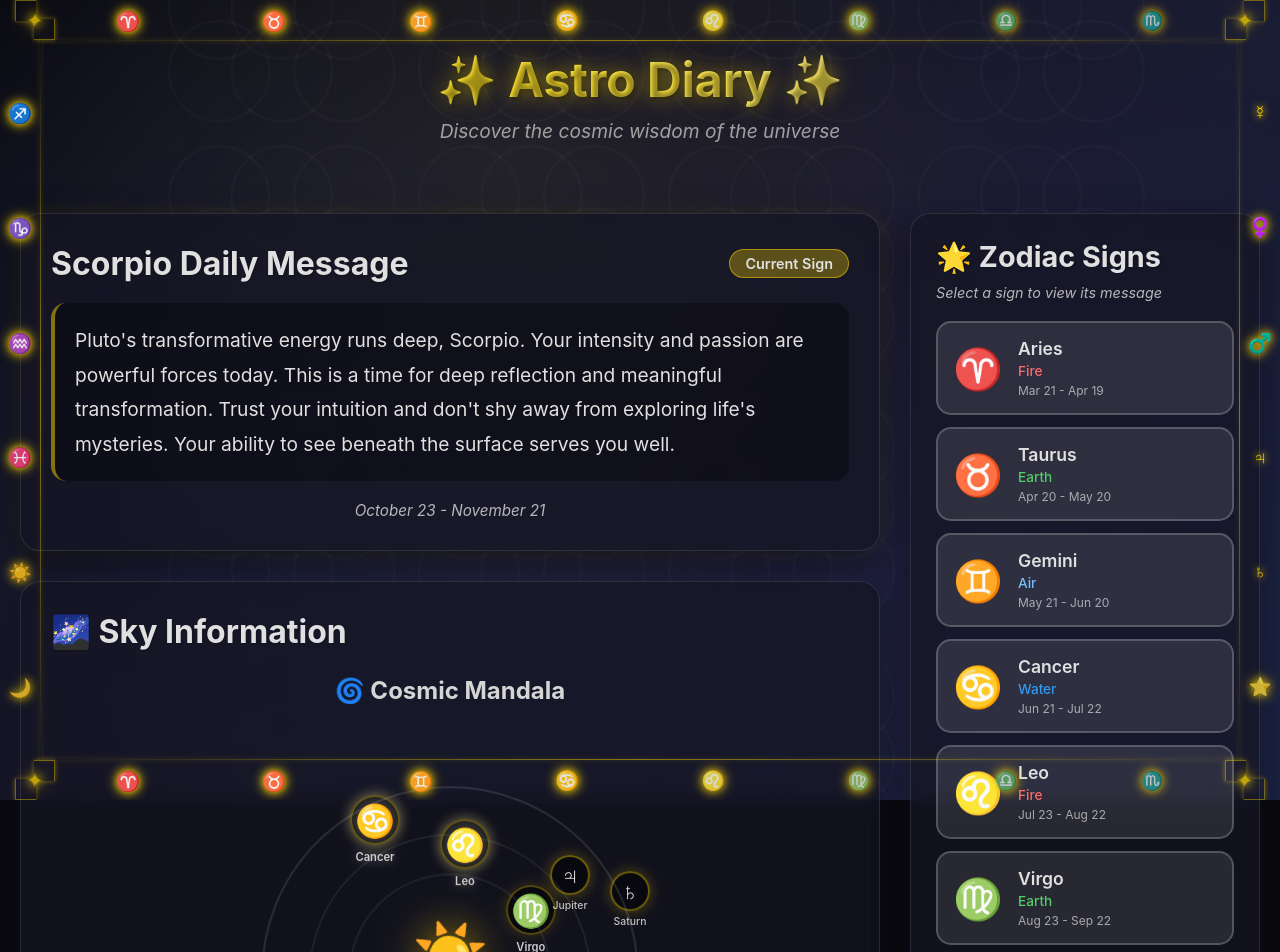
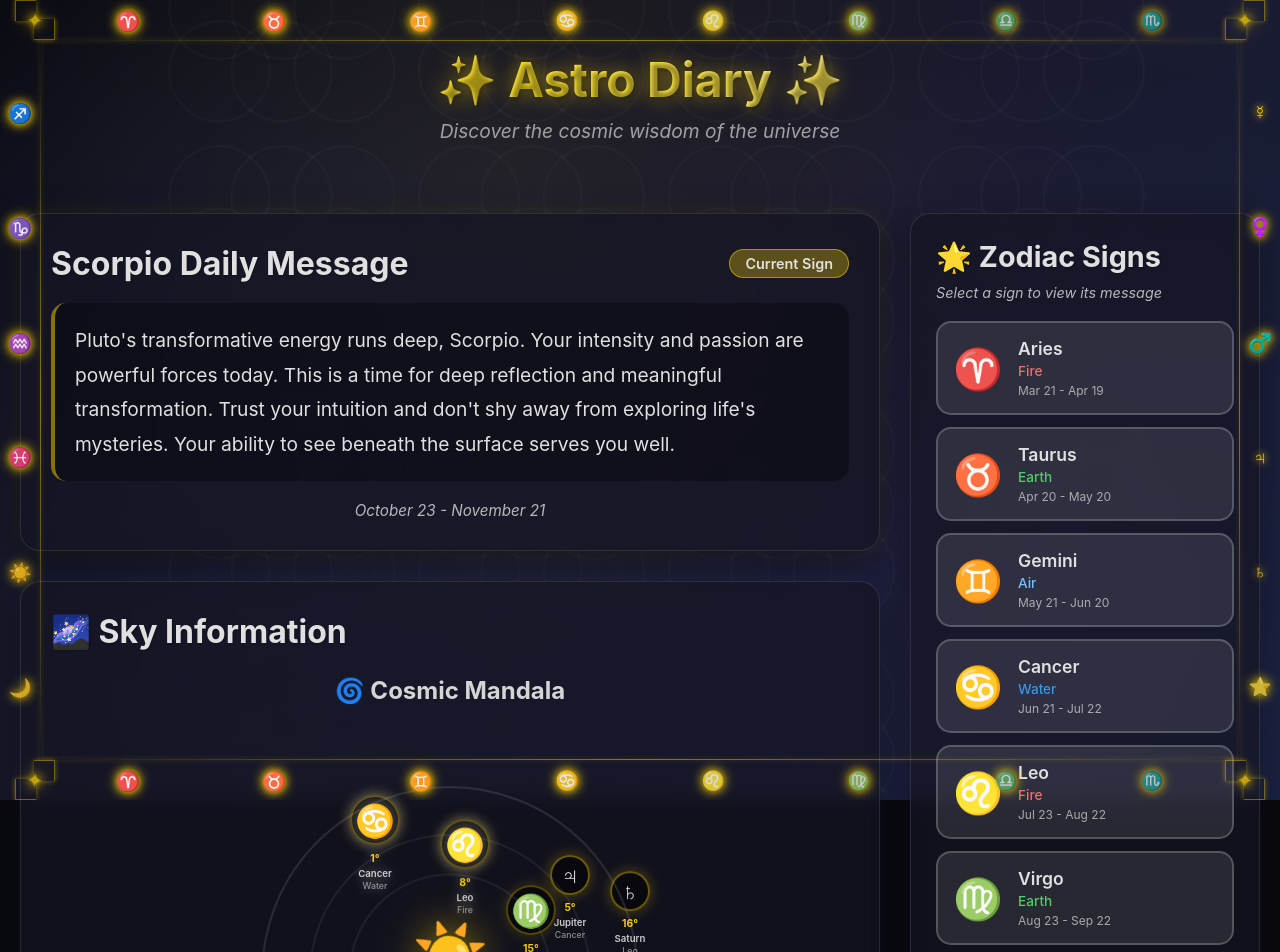
Before and after one commit to jgirolamo/ADMAL1, a React (Vite) app: page / in a window 1280 px wide. Shown: the top 952 px of the page. Built offline with nearby package versions, Linux system fonts and the light colour scheme.

Commit message:
Add 3-line details (degrees, name, element/sign) under mandala symbols

```diff
--- a/src/components/AstrologicalMandala.css
+++ b/src/components/AstrologicalMandala.css
@@ -114,6 +114,41 @@
   box-shadow: 0 0 25px rgba(255, 215, 0, 0.4);
 }
 
+.zodiac-details {
+  display: flex;
+  flex-direction: column;
+  align-items: center;
+  gap: 2px;
+  margin-top: 3px;
+}
+
+.detail-line {
+  font-size: 0.6rem;
+  text-align: center;
+  white-space: nowrap;
+  line-height: 1.2;
+}
+
+.detail-degree {
+  font-weight: 700;
+  color: #ffd700;
+  opacity: 0.95;
+  font-size: 0.65rem;
+}
+
+.detail-name {
+  font-weight: 600;
+  opacity: 0.9;
+  font-size: 0.6rem;
+}
+
+.detail-element {
+  font-weight: 500;
+  opacity: 0.75;
+  font-size: 0.55rem;
+  color: #b8b8b8;
+}
+
 .zodiac-label {
   font-size: 0.7rem;
   font-weight: 600;
@@ -166,12 +201,27 @@
   border-color: rgba(255, 215, 0, 0.6);
 }
 
+.planet-details {
+  display: flex;
+  flex-direction: column;
+  align-items: center;
+  gap: 2px;
+  margin-top: 3px;
+}
+
 .planet-label {
   font-size: 0.65rem;
   font-weight: 500;
   text-align: center;
   opacity: 0.85;
   white-space: nowrap;
+}
+
+.detail-sign {
+  font-weight: 500;
+  opacity: 0.75;
+  font-size: 0.55rem;
+  color: #b8b8b8;
 }
 
 /* Center */
@@ -258,4 +308,21 @@
   .planet-label {
     font-size: 0.6rem;
   }
+
+  .detail-line {
+    font-size: 0.5rem;
+  }
+
+  .detail-degree {
+    font-size: 0.55rem;
+  }
+
+  .detail-name {
+    font-size: 0.5rem;
+  }
+
+  .detail-element,
+  .detail-sign {
+    font-size: 0.45rem;
+  }
 }
--- a/src/components/AstrologicalMandala.jsx
+++ b/src/components/AstrologicalMandala.jsx
@@ -13,16 +13,39 @@ const ZODIAC_EMOJIS = {
   'Sagittarius': '♐', 'Capricorn': '♑', 'Aquarius': '♒', 'Pisces': '♓'
 }
 
+const ZODIAC_ELEMENTS = {
+  'Aries': 'Fire', 'Taurus': 'Earth', 'Gemini': 'Air', 'Cancer': 'Water',
+  'Leo': 'Fire', 'Virgo': 'Earth', 'Libra': 'Air', 'Scorpio': 'Water',
+  'Sagittarius': 'Fire', 'Capricorn': 'Earth', 'Aquarius': 'Air', 'Pisces': 'Water'
+}
+
+const getElement = (sign) => ZODIAC_ELEMENTS[sign] || ''
+
 function AstrologicalMandala({ currentDate }) {
   const planetaryPositions = getPlanetaryPositions()
 
   // Calculate angle for each zodiac sign (30 degrees apart)
   const getAngle = (index) => (index * 30) - 90 // Start from top
 
+  // Generate stable degrees for zodiac signs (0-29 degrees within each sign)
+  const getZodiacDegree = (index) => {
+    const dayOfYear = Math.floor((currentDate - new Date(currentDate.getFullYear(), 0, 0)) / 1000 / 60 / 60 / 24)
+    const stableDegree = (dayOfYear + index * 7) % 30 // 0-29 degrees, stable per day
+    return stableDegree
+  }
+
+  // Generate stable degrees for planets (0-29 degrees within their sign)
+  const getPlanetDegree = (planetIndex) => {
+    const dayOfYear = Math.floor((currentDate - new Date(currentDate.getFullYear(), 0, 0)) / 1000 / 60 / 60 / 24)
+    const stableDegree = (dayOfYear + planetIndex * 11) % 30 // 0-29 degrees, stable per day
+    return stableDegree
+  }
+
   // Find which sign each planet is in
-  const planetsInSigns = planetaryPositions.map(planet => ({
+  const planetsInSigns = planetaryPositions.map((planet, index) => ({
     ...planet,
-    signIndex: ZODIAC_SIGNS.indexOf(planet.sign)
+    signIndex: ZODIAC_SIGNS.indexOf(planet.sign),
+    degree: getPlanetDegree(index)
   }))
 
   return (
@@ -33,6 +56,7 @@ function AstrologicalMandala({ currentDate }) {
           {ZODIAC_SIGNS.map((sign, index) => {
             const angle = getAngle(index)
             const isActive = planetsInSigns.some(p => p.signIndex === index)
+            const signDegree = getZodiacDegree(index)
             return (
               <div
                 key={sign}
@@ -42,7 +66,11 @@ function AstrologicalMandala({ currentDate }) {
                 }}
               >
                 <div className="zodiac-symbol">{ZODIAC_EMOJIS[sign]}</div>
-                <div className="zodiac-label">{sign}</div>
+                <div className="zodiac-details">
+                  <div className="detail-line detail-degree">{signDegree}°</div>
+                  <div className="detail-line detail-name">{sign}</div>
+                  <div className="detail-line detail-element">{getElement(sign)}</div>
+                </div>
               </div>
             )
           })}
@@ -62,7 +90,11 @@ function AstrologicalMandala({ currentDate }) {
                 title={`${planet.name} in ${planet.sign}`}
               >
                 <div className="planet-symbol">{planet.emoji}</div>
-                <div className="planet-label">{planet.name}</div>
+                <div className="planet-details">
+                  <div className="detail-line detail-degree">{planet.degree}°</div>
+                  <div className="detail-line detail-name">{planet.name}</div>
+                  <div className="detail-line detail-sign">{planet.sign}</div>
+                </div>
               </div>
             )
           })}
```
